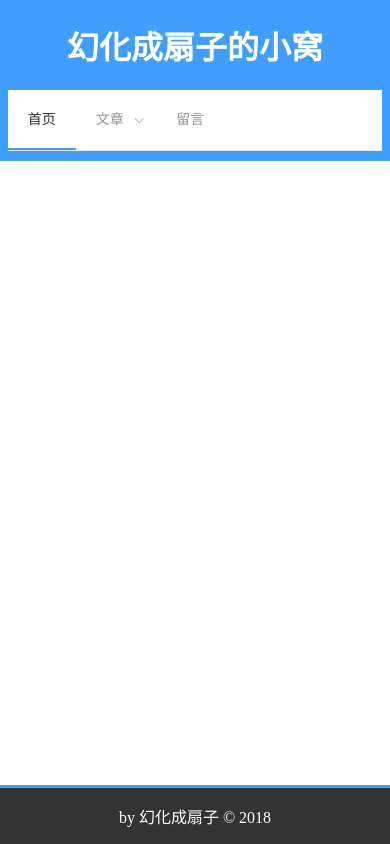
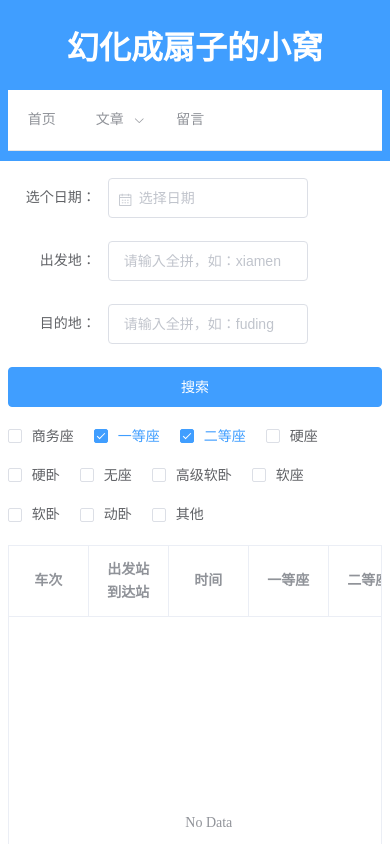
Before and after one commit to DrunkSeven/se7en, a Nuxt app: page /Ticket in a window 390 px wide. Shown: the top 844 px of the page. Built offline with nearby package versions, Linux system fonts and the light colour scheme.

Commit message:
增加动车票查询

```diff
--- a/components/topMenu.vue
+++ b/components/topMenu.vue
@@ -18,6 +18,9 @@
           </div>
         </nuxt-link>
       </el-menu-item>
+      <!-- <el-menu-item index="3">
+        <nuxt-link to="/ticket">票票</nuxt-link>
+      </el-menu-item> -->
       <el-menu-item index="2">
         <nuxt-link to="/message">留言</nuxt-link>
       </el-menu-item>
--- /dev/null
+++ b/pages/Ticket.vue
@@ -0,0 +1,326 @@
+<template>
+  <section>
+    <el-form label-width="100px">
+      <el-col :span="6" style="min-width:300px">
+        <el-form-item label="选个日期：">
+          <el-date-picker
+            class="picker"
+            v-model="date"
+            type="date"
+            value-format="yyyy-MM-dd"
+            placeholder="选择日期"
+            :picker-options="pickerOptionsStart"
+          ></el-date-picker>
+        </el-form-item>
+      </el-col>
+      <el-col :span="6" style="min-width:300px">
+        <el-form-item label="出发地：">
+          <el-autocomplete
+            v-model="startStation.name"
+            :fetch-suggestions="queryStartStation"
+            placeholder="请输入全拼，如：xiamen"
+            @select="startStationSelect"
+          ></el-autocomplete>
+        </el-form-item>
+      </el-col>
+      <el-col :span="6" style="min-width:300px">
+        <el-form-item label="目的地：">
+          <el-autocomplete
+            v-model="endStation.name"
+            :fetch-suggestions="queryEndStation"
+            placeholder="请输入全拼，如：fuding"
+            @select="endStationSelect"
+          ></el-autocomplete>
+        </el-form-item>
+      </el-col>
+      <el-button class="search-btn" type="primary" @click="getTicket">搜索</el-button>
+    </el-form>
+    <!-- <el-checkbox
+      :indeterminate="isIndeterminate"
+      v-model="checkAll"
+      @change="handleCheckAllChange"
+    >全选</el-checkbox>-->
+    <el-checkbox-group style="clear:both" v-model="labelList" @change="changeLabel">
+      <el-checkbox
+        style="margin:0px 20px 20px 0;"
+        v-for="(item,index) in showColumn"
+        :label="index"
+        :key="index"
+      >{{item.label}}</el-checkbox>
+    </el-checkbox-group>
+    <el-table :data="ticket" height="calc(100vh - 360px)" stripe border>
+      <el-table-column
+        v-for="(item, index) in selectColumn"
+        :key="index"
+        :fixed="item.fixed"
+        :prop="item.prop"
+        :label="item.label"
+        align="center"
+      >
+        <template slot-scope="scope">
+          <div v-html="scope.row[item.prop]"></div>
+        </template>
+      </el-table-column>
+    </el-table>
+  </section>
+</template>
+<script>
+import http from "~/plugins/axios";
+import util from "~/plugins/common";
+export default {
+  async asyncData(content) {
+    content.store.commit("changeActiveIndex", "3");
+    content.store.commit("changeBreadcrumb", []);
+  },
+  data() {
+    return {
+      pickerOptionsStart: {},
+      startStation: {
+        name: "",
+        code: ""
+      },
+      endStation: {
+        name: "",
+        code: ""
+      },
+      date: "",
+      labelList: [1, 2],
+      selectColumn: [
+        {
+          label: "车次",
+          prop: "station_train_code",
+          fixed: true
+        },
+        {
+          label: "出发站 到达站",
+          prop: "start_end_station",
+          show: true,
+          html: true
+        },
+        {
+          label: "时间",
+          prop: "start_end_time",
+          show: true,
+          html: true
+        },
+        {
+          label: "一等座",
+          prop: "zy_num"
+        },
+        {
+          label: "二等座",
+          prop: "ze_num"
+        }
+      ],
+      column: [
+        {
+          label: "车次",
+          prop: "station_train_code",
+          fixed: true,
+          show: true
+        },
+        {
+          label: "出发站 到达站",
+          prop: "start_end_station",
+          show: true,
+          html: true
+        },
+        {
+          label: "时间",
+          prop: "start_end_time",
+          show: true,
+          html: true
+        },
+        {
+          label: "商务座",
+          prop: "swz_num"
+        },
+        {
+          label: "一等座",
+          prop: "zy_num"
+        },
+        {
+          label: "二等座",
+          prop: "ze_num"
+        },
+        {
+          label: "硬座",
+          prop: "yz_num"
+        },
+        {
+          label: "硬卧",
+          prop: "yw_num"
+        },
+        {
+          label: "无座",
+          prop: "wz_num"
+        },
+        {
+          label: "高级软卧",
+          prop: "gr_num"
+        },
+        {
+          label: "软座",
+          prop: "rz_num"
+        },
+        {
+          label: "软卧",
+          prop: "rw_num"
+        },
+        {
+          label: "动卧",
+          prop: "srrb_num"
+        },
+        {
+          label: "其他",
+          prop: "qt_num"
+        }
+      ],
+      ticket: []
+    };
+  },
+  computed: {
+    showColumn() {
+      return this.column.filter(item => item.show != true);
+    },
+    alwaysShow() {
+      return this.column.filter(item => item.show == true);
+    }
+  },
+  head() {
+    return {
+      title: `${process.env.title}-动车票查询`,
+      meta: [
+        {
+          hid: "description",
+          name: "description",
+          content: `${process.env.title}的车票查询`
+        },
+        {
+          hid: "keyword",
+          name: "keyword",
+          content: `车票,动车票,查询,动车票查询,node,幻化成扇子`
+        }
+      ]
+    };
+  },
+  created() {
+    this.pickerOptionsStart = {
+      disabledDate(time) {
+        let curDate = new Date().getTime();
+        let day = 29 * 24 * 3600 * 1000;
+        let dateRegion = curDate + day;
+        return (
+          time.getTime() < Date.now() - 8.64e7 || time.getTime() > dateRegion
+        );
+      }
+    };
+    if (process.client) {
+      const ticketData = util.getCookie("ticketData");
+      if (ticketData) {
+        const { date, startStation, endStation } = JSON.parse(ticketData);
+        this.date = date;
+        this.startStation = startStation;
+        this.endStation = endStation;
+        this.getTicket();
+      }
+    }
+  },
+  methods: {
+    queryStartStation(queryString, cb) {
+      if (queryString) {
+        http.post("getStationName", { name: queryString }).then(res => {
+          cb(res.lists || []);
+        });
+      } else {
+        cb([]);
+      }
+    },
+    queryEndStation(queryString, cb) {
+      if (queryString) {
+        http.post("getStationName", { name: queryString }).then(res => {
+          cb(res.lists || []);
+        });
+      } else {
+        cb([]);
+      }
+    },
+    startStationSelect(item) {
+      this.startStation.code = item.code;
+    },
+    endStationSelect(item) {
+      this.endStation.code = item.code;
+    },
+    getTicket() {
+      http
+        .post("getTicket", {
+          date: this.date,
+          startStation: this.startStation.code,
+          endStation: this.endStation.code
+        })
+        .then(res => {
+          if (res.flag) {
+            this.setTicket(res.data);
+          } else {
+            this.$message(res.msg);
+          }
+        });
+      util.setCookie(
+        "ticketData",
+        JSON.stringify({
+          date: this.date,
+          startStation: this.startStation,
+          endStation: this.endStation
+        })
+      );
+    },
+    setTicket(res) {
+      this.ticket = [];
+      res.map(val => {
+        let obj = {};
+        for (let item in val) {
+          obj[item] =
+            val[item] == ("无" || "--")
+              ? val[item]
+              : `<span style='color:red;font-weight:800'>${val[item]}<span>`;
+          obj.start_end_station = `${val.from_station_name}</br>${
+            val.to_station_name
+          }`;
+          obj.start_end_time = `${val.start_time}</br>${val.arrive_time}`;
+        }
+        this.ticket.push(obj);
+      });
+    },
+    changeLabel(val) {
+      let arr = [];
+      this.alwaysShow.forEach(element => {
+        arr.push(element);
+      });
+
+      val.forEach(index => {
+        arr.push(this.showColumn[index]);
+      });
+
+      this.selectColumn = arr;
+    }
+  },
+  mounted() {}
+};
+</script>
+<style lang="less" scoped>
+.picker {
+  width: auto;
+}
+.search-btn {
+  width: 100px;
+  margin-bottom: 20px;
+  margin-left: 30px;
+}
+@media screen and (max-width: 700px) {
+  .search-btn {
+    display: block;
+    width: 100%;
+    margin: 20px auto;
+  }
+}
+</style>
--- a/plugins/axios.js
+++ b/plugins/axios.js
@@ -9,7 +9,7 @@ let http = axios.create({
 });
 
 // 默认超时是10秒
-http.defaults.timeout = 100000;
+http.defaults.timeout = 10000;
 
 // 定义一个拦截器，查看请求的情况
 http.interceptors.request.use(async (config) => {
@@ -38,9 +38,14 @@ http.interceptors.response.use(async (response) => {
   return response.data;
 }, function (error) {
   // 对响应错误做点什么
-  if (process.browser && error.response.status == 403) {
+  if (process.browser && error.response && error.response.status == 403) {
     Message({
       message: error.response.data.msg,
+      type: "error"
+    });
+  } else if (process.browser) {
+    Message({
+      message: '服务器炸了',
       type: "error"
     });
   }
```
